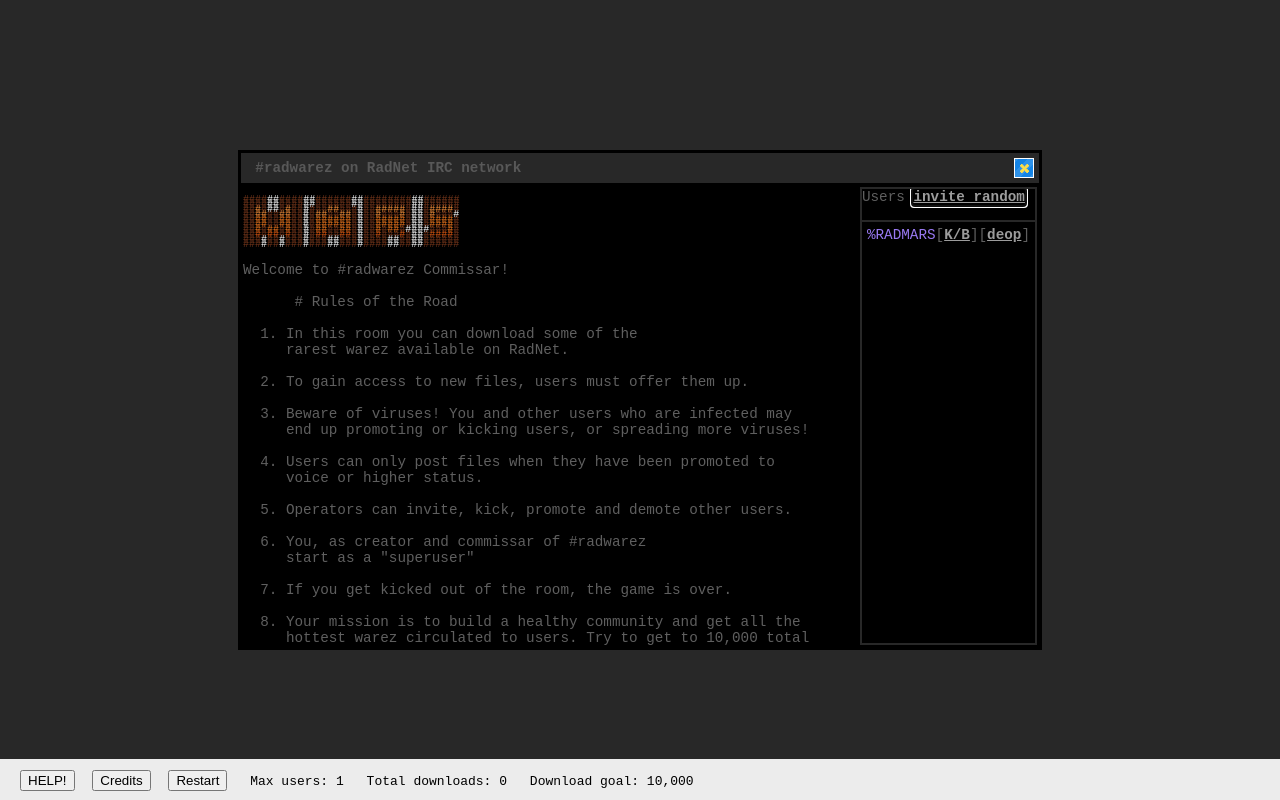
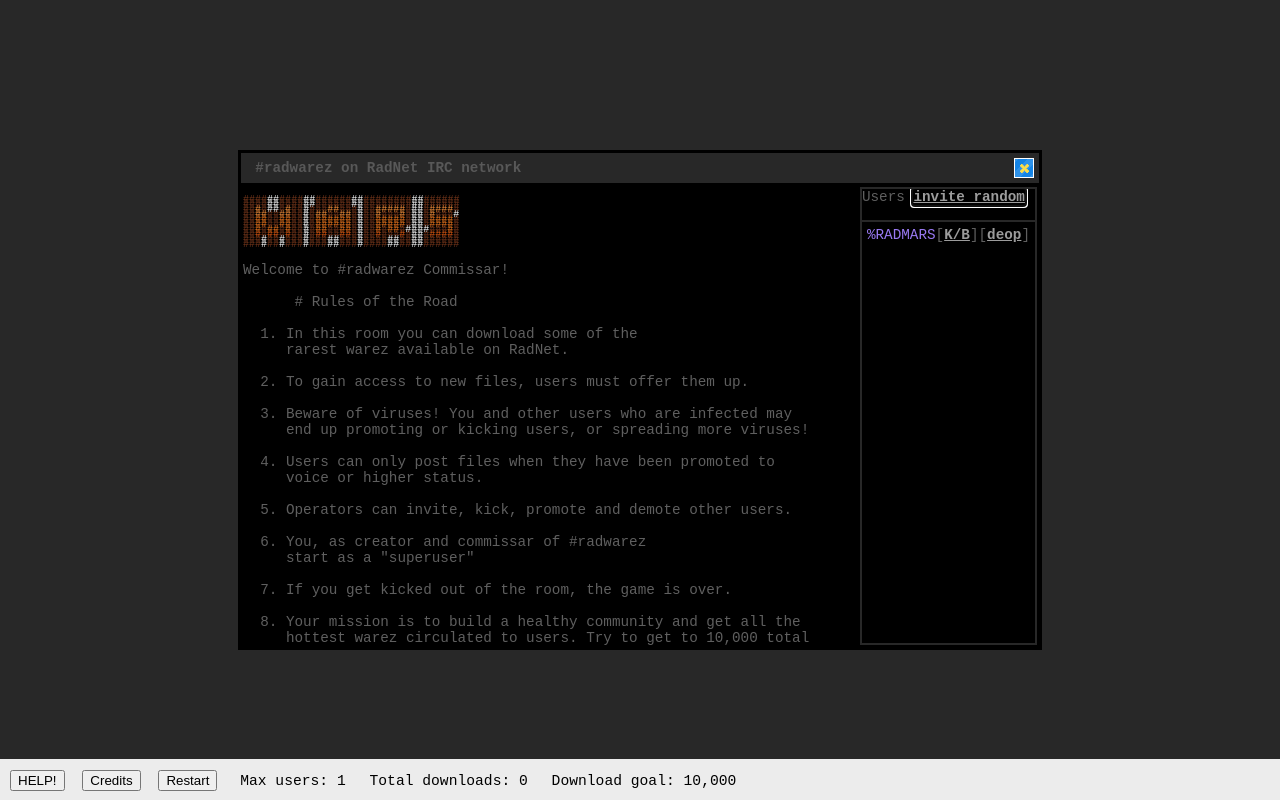
Before and after one commit to radmars/ld37, a plain HTML site: page index.html in a window 1280 px wide. Drawn offline with Linux system fonts and the light colour scheme.

Commit message:
More CSS tweaks

```diff
--- a/styles.css
+++ b/styles.css
@@ -39,7 +39,10 @@ a:hover {
 	border-top: 1px solid #ececec;
 	background: #ececec;
 	align-self: flex-start;
-	padding:10px;
+	padding-left:0px;
+	padding-right:0px;
+	padding-top:10px;
+	padding-bottom:10px;
 	height: 20px;
 	width: 100%;
 	position:absolute;
@@ -50,6 +53,7 @@ a:hover {
 }
 #score-area {
 	margin-left:15px;
+	font-size:11pt;
 }
 #score-area span, #score-area button {
 	margin-right:15px;
```
